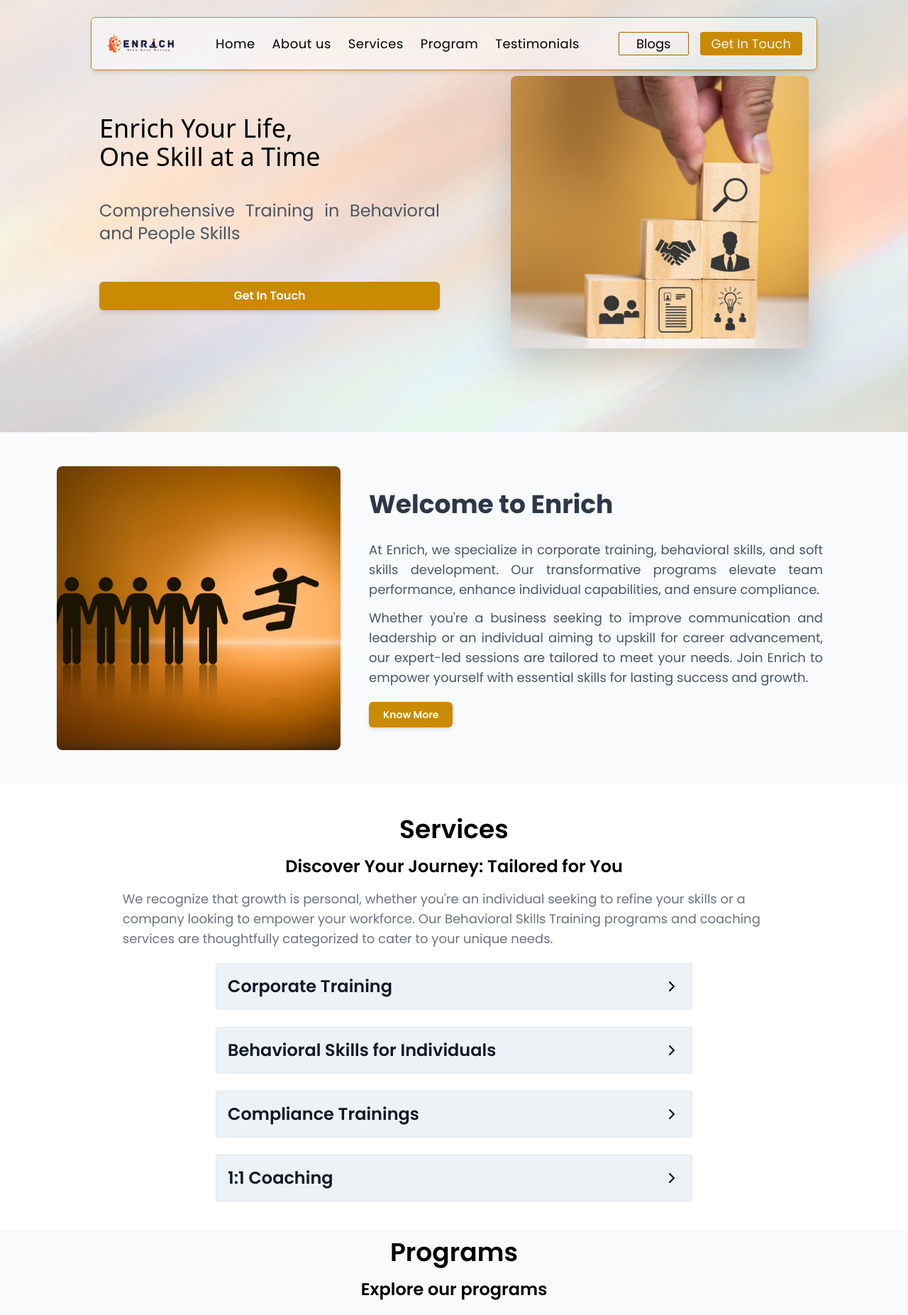
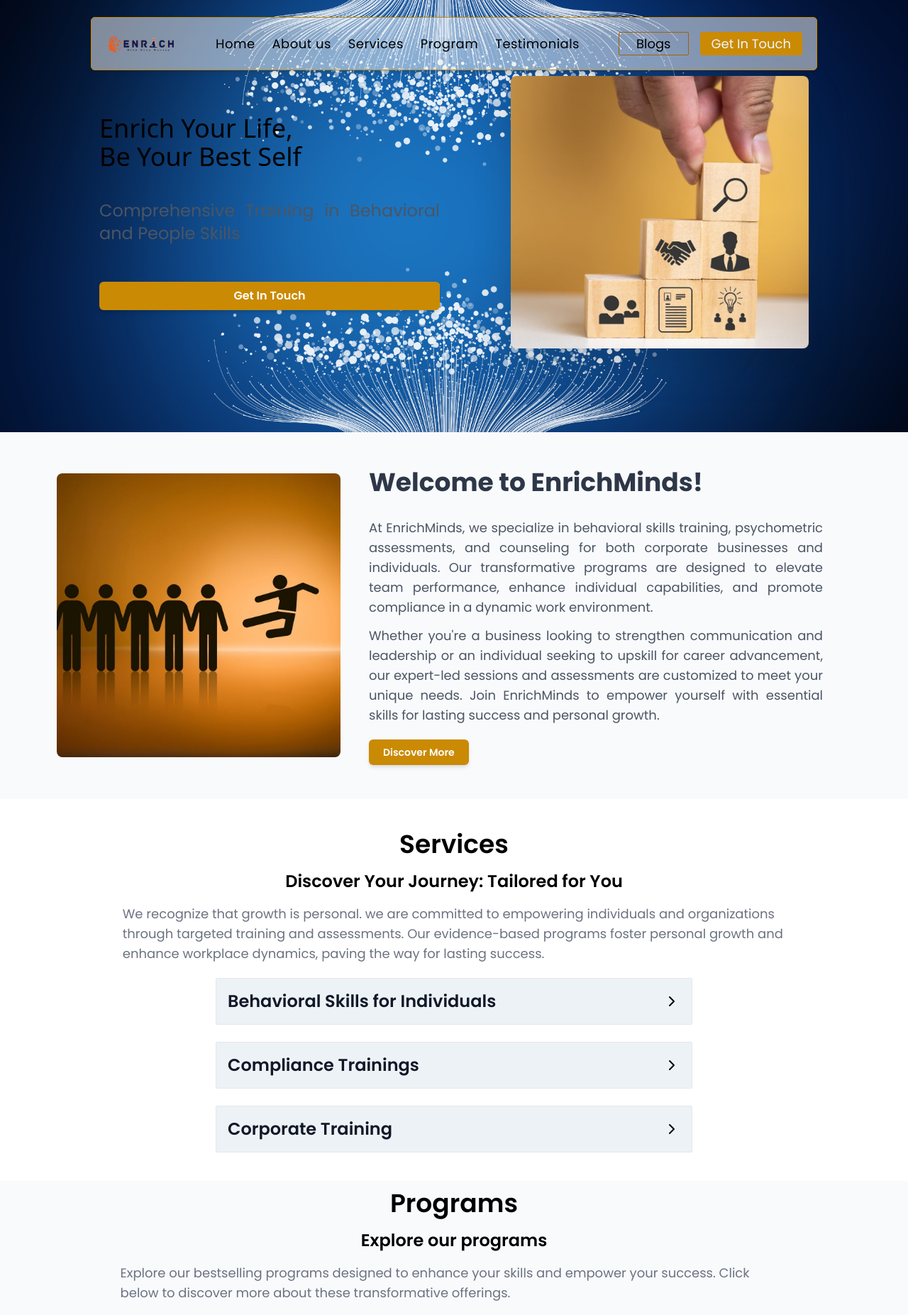
Before and after one commit to rasikumar/enrich, a React (Vite) app: page / in a window 1280 px wide. Shown: the top 1853 px of the page at 71% size. Built offline with nearby package versions, Linux system fonts and the light colour scheme; a web font is replaced by a local one.

Commit message:
start phase2

```diff
--- a/src/components/Hero.jsx
+++ b/src/components/Hero.jsx
@@ -1,7 +1,7 @@
-import AnchorLink from 'react-anchor-link-smooth-scroll';
-import { heroimg } from '../assets';
-import { motion } from 'framer-motion';
-import '../index.css'
+import AnchorLink from "react-anchor-link-smooth-scroll";
+import { heroimg } from "../assets";
+import { motion } from "framer-motion";
+import "../index.css";
 
 const Hero = () => {
   return (
@@ -9,19 +9,26 @@
       initial={{ opacity: 0 }}
       animate={{ opacity: 1 }}
       exit={{ opacity: 0 }}
-            id='hero'
+      id="hero"
       className="bg-Hero bg-no-repeat -mt-[5.4rem] bg-cover bg-center p-4 md:p-10 py-26 flex flex-col-reverse md:flex-row justify-evenly items-center min-h-64 z-0 md:h-[520px] xl:h-[620px]"
     >
       <motion.div
-            initial = {{x:-50}}
-            animate={{x:0}}
-            transition={{duration:1, ease:'easeOut'}}
-            className='w-full md:w-[480px] flex flex-col gap-10 hero-content'>
-                <h1 className='text-2xl font-reggae md:text-4xl xl:text-4xl'>Enrich Your Life,<br /> One Skill at a Time</h1>
-                <p className='xl:text-2xl md:text-sm text-gray-600 text-justify mb-3'>Comprehensive Training in Behavioral and People Skills</p>
+        initial={{ x: -50 }}
+        animate={{ x: 0 }}
+        transition={{ duration: 1, ease: "easeOut" }}
+        className="w-full md:w-[480px] flex flex-col gap-10 hero-content"
+      >
+        <h1 className="text-2xl font-reggae md:text-4xl xl:text-4xl">
+          Enrich Your Life,
+          <br />
+          Be Your Best Self
+        </h1>
+        <p className="xl:text-2xl md:text-sm text-gray-600 text-justify mb-3">
+          Comprehensive Training in Behavioral and People Skills
+        </p>
         <AnchorLink
-                    href='#getIn'
-                    className='btn-primary text-center transform transition duration-300 hover:scale-105'
+          href="#getIn"
+          className="btn-primary text-center transform transition duration-300 hover:scale-105"
         >
           Get In Touch
         </AnchorLink>
@@ -35,14 +42,12 @@
       >
         <img
           src={heroimg}
-                    className='w-full md:w-80 h-auto md:h-80 object-cover rounded-lg drop-shadow-2xl hover:drop-shadow-none hover:scale-95 xl:w-[420px] xl:h-96 transition delay-75 -z-20 hero-image'
+          className="w-full md:w-80 h-auto md:h-80 object-cover rounded-lg drop-shadow-2xl hover:drop-shadow-none hover:scale-95 xl:w-[420px] xl:h-96 transition delay-75 -z-20 hero-image"
           alt="Hero"
         />
       </motion.div>
-
     </motion.div>
-
   );
-}
+};
 
 export default Hero;
--- a/src/components/Introduction.jsx
+++ b/src/components/Introduction.jsx
@@ -1,30 +1,42 @@
- // Ensure you have an image in the assets folder
-import { Link } from 'react-router-dom';
-import { intro } from '../assets';
+// Ensure you have an image in the assets folder
+import { Link } from "react-router-dom";
+import { intro } from "../assets";
 
 const Introduction = () => {
   return (
     <section className="bg-slate-50 py-12">
       <div className="container mx-auto px-6 lg:px-20 flex flex-col lg:flex-row items-center">
         <div className="lg:w-[400px] w-full lg:mr-10">
-          <img src={intro} alt="Corporate Training" className="rounded-lg transition delay-100 hover:shadow-2xl" />
+          <img
+            src={intro}
+            alt="Corporate Training"
+            className="rounded-lg transition delay-100 hover:shadow-2xl"
+          />
         </div>
         <div className="lg:w-[50vw] w-full flex flex-col gap-5">
           <h2 className="text-4xl font-bold text-gray-800 leading-tight">
-            Welcome to Enrich
+            Welcome to EnrichMinds!
           </h2>
           <p className="mt-2 text-gray-600 xl:text-lg text-sm flex flex-col gap-3 text-justify ">
             <div>
-            At Enrich, we specialize in corporate training, behavioral skills, and soft skills development. Our transformative programs elevate team performance, enhance individual capabilities, and ensure compliance.
+              At EnrichMinds, we specialize in behavioral skills training,
+              psychometric assessments, and counseling for both corporate
+              businesses and individuals. Our transformative programs are
+              designed to elevate team performance, enhance individual
+              capabilities, and promote compliance in a dynamic work
+              environment.
             </div>
             <div>
-            Whether you&apos;re a business seeking to improve communication and leadership or an individual aiming to upskill for career advancement, our expert-led sessions are tailored to meet your needs.
-            Join Enrich to empower yourself with essential skills for lasting success and growth.
+              Whether you&apos;re a business looking to strengthen communication
+              and leadership or an individual seeking to upskill for career
+              advancement, our expert-led sessions and assessments are
+              customized to meet your unique needs. Join EnrichMinds to empower
+              yourself with essential skills for lasting success and personal
+              growth.
             </div>
-
           </p>
-          <Link to={'/Aboutus'} >
-            <button className='btn-primary xl:text-sm'>Know More</button>
+          <Link to={"/Aboutus"}>
+            <button className="btn-primary xl:text-sm">Discover More</button>
           </Link>
         </div>
       </div>
--- a/src/components/allservice/Services.jsx
+++ b/src/components/allservice/Services.jsx
@@ -1,15 +1,16 @@
-
-
-import { useState, useRef, useEffect } from 'react';
-import { gsap } from 'gsap';
-import { behavioral, compliance, corporate, onetraining } from '../../assets';
-import { Link } from 'react-router-dom';
+/* eslint-disable react/prop-types */
+import { useState, useRef, useEffect } from "react";
+import { gsap } from "gsap";
+import { behavioral, compliance, corporate } from "../../assets";
+import { Link } from "react-router-dom";
 
 // Arrow Icon Component
 // eslint-disable-next-line react/prop-types
 const ArrowIcon = ({ isOpen }) => (
   <svg
-    className={`transform transition-transform duration-300 ${isOpen ? 'rotate-90' : 'rotate-0'}`}
+    className={`transform transition-transform duration-300 ${
+      isOpen ? "rotate-90" : "rotate-0"
+    }`}
     width="24"
     height="24"
     viewBox="0 0 24 24"
@@ -27,7 +28,19 @@
 );
 
 // eslint-disable-next-line react/prop-types
-const Services = ({ question, image, answer, title,link, btn, index, currentIndex, setCurrentIndex }) => {
+const Services = ({
+  question,
+  image,
+  answer,
+  title,
+  link,
+  btn,
+  index,
+  currentIndex,
+  setCurrentIndex,
+  subTitleFirst,
+  subTitleSecond,
+}) => {
   const answerRef = useRef(null);
   const itemRef = useRef(null);
   const isOpen = currentIndex === index;
@@ -35,7 +48,7 @@
   useEffect(() => {
     const tl = gsap.timeline();
     if (isOpen) {
-      tl.to(answerRef.current, { height: 'auto', opacity: 1, duration: 0.3 });
+      tl.to(answerRef.current, { height: "auto", opacity: 1, duration: 0.3 });
     } else {
       tl.to(answerRef.current, { height: 0, opacity: 0, duration: 0.3 });
     }
@@ -68,15 +81,32 @@
         className="w-full text-left focus:outline-none flex items-center justify-between"
         onClick={handleToggle}
       >
-        <h3 className="xl:text-2xl text-start font-semibold text-gray-900">{question}</h3>
+        <h3 className="xl:text-2xl text-start font-semibold text-gray-900">
+          {question}
+        </h3>
         <ArrowIcon isOpen={isOpen} />
       </button>
-      <div ref={answerRef} className={`overflow-hidden transition-all duration-300`}>
+      <div
+        ref={answerRef}
+        className={`overflow-hidden transition-all duration-300`}
+      >
         {isOpen && (
           <div className="mt-4 flex flex-col gap-3 ">
-            <img src={image} width={200} loading="lazy" alt={title} className="mb-4 mt-2 rounded-md m-auto" />
+            <img
+              src={image}
+              width={200}
+              alt={title}
+              className="mb-4 mt-2 rounded-md m-auto"
+            />
             <p className="mt-2 text-sm xl:text-lg text-gray-700">{answer}</p>
-            <Link to={link} className="text-black xl:text-lg text-sm font-bold transition delay-100 hover:text-yellow-700 hover:font-bold pt-3">{btn}</Link >
+            <p>{subTitleFirst}</p>
+            <p>{subTitleSecond}</p>
+            <Link
+              to={link}
+              className="text-black xl:text-lg text-sm font-bold transition delay-100 hover:text-yellow-700 hover:font-bold pt-3"
+            >
+              {btn}
+            </Link>
           </div>
         )}
       </div>
@@ -89,42 +119,58 @@
 
   const list = [
     {
-      id:1,
-      question: "Corporate Training",
-      answer: "Customized programs designed to enhance essential soft skills for any work environment. We serve businesses of all sizes and industries, providing your team with tools for effective communication, leadership, teamwork, and more...",
-      image: corporate,
-      btn: 'Learn More'
+      id: 1,
+      question: "Behavioral Skills for Individuals",
+      answer:
+        "We offer tailor-made training programs to empower individuals and teams through targeted skill enhancement and practical strategies.",
+      image: behavioral,
+      subTitleFirst: "hello",
+      subTitleSecond: "Second",
+      btn: "Explore Programs",
     },
     {
-      id:2,
-      question: "Behavioral Skills for Individuals",
-      answer: "Empower yourself with specialized behavioral training. Ideal for professionals, fresh graduates, and anyone aiming for personal growth. Develop crucial skills like emotional intelligence, communication, and work-life balance.",
-      image: behavioral,
-      btn: 'Explore Programs'
+      id: 3,
+      question: "Compliance Trainings",
+      answer:
+        "Stay compliant and ensure a safe workplace with comprehensive compliance training. Offerings include Prevention of Sexual Harassment (POSH) training, employee sensitization, and more, ensuring your organization meets all standards.",
+      image: compliance,
+      btn: "View Services",
     },
     {
-      id:3,
-      question: "Compliance Trainings",
-      answer: "Stay compliant and ensure a safe workplace with comprehensive compliance training. Offerings include Prevention of Sexual Harassment (POSH) training, employee sensitization, and more, ensuring your organization meets all standards.",
-      image: compliance,
-      btn: 'View Services'
+      id: 2,
+      question: "Corporate Training",
+      answer:
+        "Customized programs designed to enhance essential soft skills for any work environment. We serve businesses of all sizes and industries, providing your team with tools for effective communication, leadership, teamwork, and more...",
+      image: corporate,
+      btn: "Learn More",
     },
-    {
-      id:4,
-      question: "1:1 Coaching",
-      answer: "Achieve excellence with personalized coaching sessions. Whether you're looking to transform behavior, optimize brain function, or focus on self-improvement, our expert coaches are here to guide you.",
-      image: onetraining,
-      btn: 'Book a Session'
-    },
+
+    // {
+    //   id: 4,
+    //   question: "1:1 Coaching",
+    //   answer:
+    //     "Achieve excellence with personalized coaching sessions. Whether you're looking to transform behavior, optimize brain function, or focus on self-improvement, our expert coaches are here to guide you.",
+    //   image: onetraining,
+    //   btn: "Book a Session",
+    // },
   ];
 
   return (
     <div className="bg-white mt-7">
       <div className="mx-auto p-4" id="service">
         <div className="flex flex-col gap-4 px-10">
-          <h2 className="text-black text-4xl font-semibold text-center">Services</h2>
-          <h3 className="text-center xl:text-2xl text-lg w-full font-[600]">Discover Your Journey: Tailored for You</h3>
-          <p className="text-sm xl:text-lg text-gray-500 md:w-[80%] m-auto">We recognize that growth is personal, whether you&apos;re an individual seeking to refine your skills or a company looking to empower your workforce. Our Behavioral Skills Training programs and coaching services are thoughtfully categorized to cater to your unique needs.</p>
+          <h2 className="text-black text-4xl font-semibold text-center">
+            Services
+          </h2>
+          <h3 className="text-center xl:text-2xl text-lg w-full font-[600]">
+            Discover Your Journey: Tailored for You
+          </h3>
+          <p className="text-sm xl:text-lg text-gray-500 md:w-[80%] m-auto">
+            We recognize that growth is personal. we are committed to empowering
+            individuals and organizations through targeted training and
+            assessments. Our evidence-based programs foster personal growth and
+            enhance workplace dynamics, paving the way for lasting success.
+          </p>
         </div>
 
         {list.map((item, index) => (
```
Also changed, not shown: src/assets/hero/heroBg.png. Lines whose indentation alone changed are shown as unchanged.
